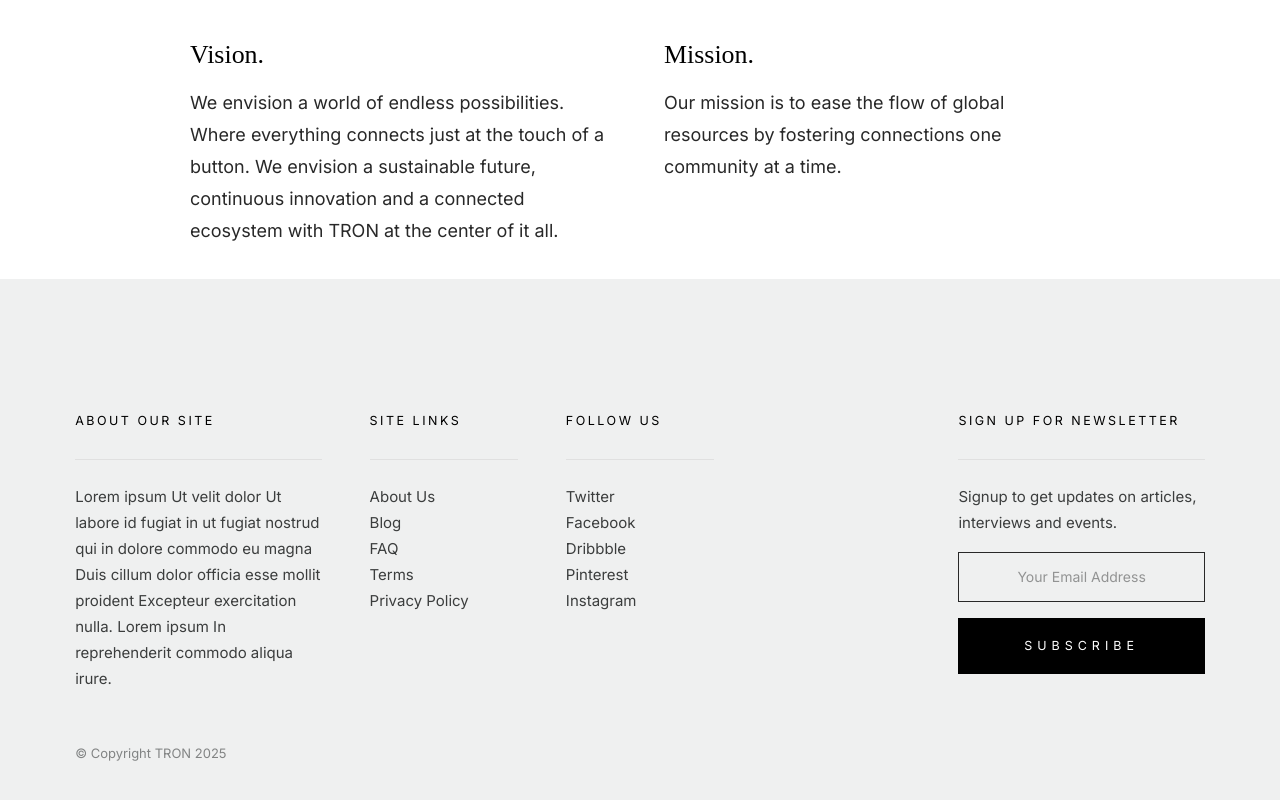
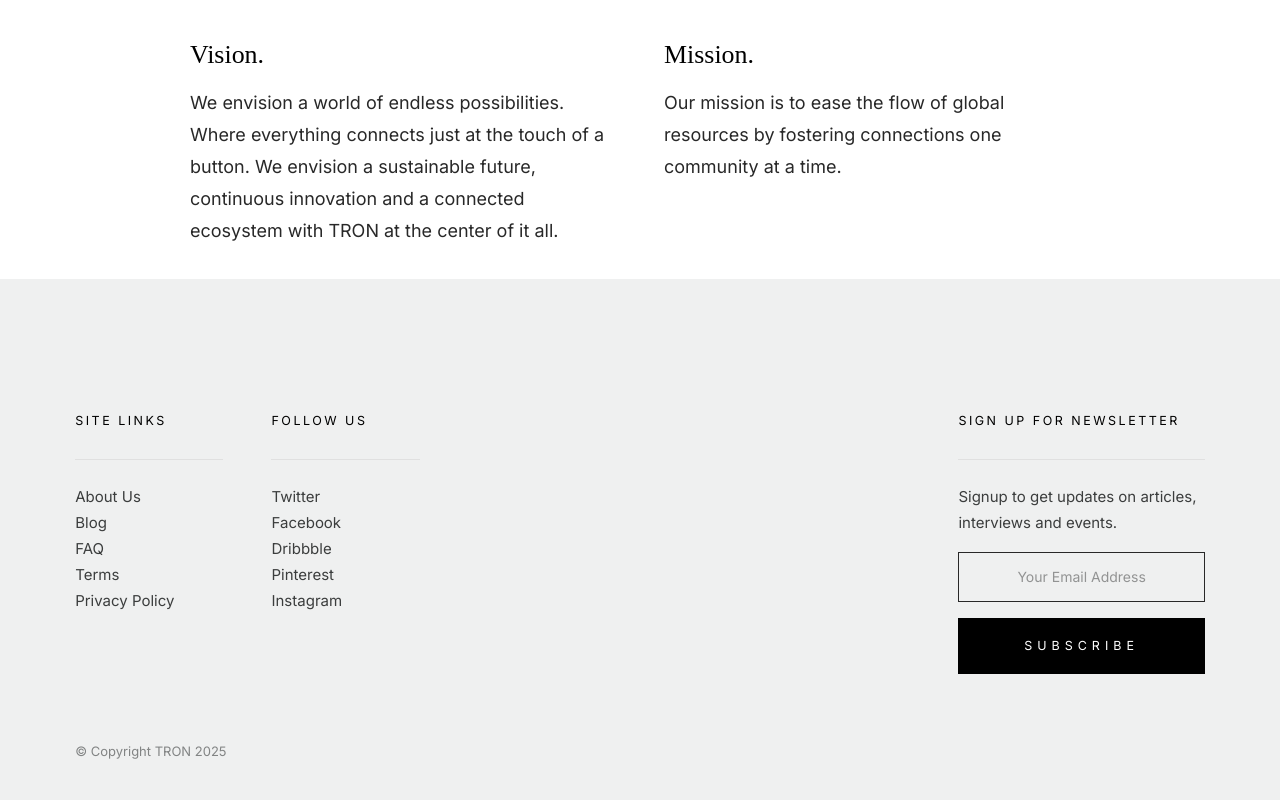
Before and after one commit to Marvarku/TRONV2, a plain HTML site: page about.html in a window 1280 px wide. Shown: the part 1045-1845 px from the top of the page. Drawn offline with nearby package versions, Linux system fonts and the light colour scheme; a web font is replaced by a local one.

Commit message:
clean up

```diff
--- a/about.html
+++ b/about.html
@@ -227,20 +227,6 @@
 
             <div class="row">
 
-                <div class="column large-3 medium-6 tab-12 s-footer__info">
-
-                    <h5>About Our Site</h5>
-
-                    <p>
-                    Lorem ipsum Ut velit dolor Ut labore id fugiat in ut
-                    fugiat nostrud qui in dolore commodo eu magna Duis
-                    cillum dolor officia esse mollit proident Excepteur
-                    exercitation nulla. Lorem ipsum In reprehenderit
-                    commodo aliqua irure.
-                    </p>
-
-                </div> <!-- end s-footer__info -->
-
                 <div class="column large-2 medium-3 tab-6 s-footer__site-links">
 
                     <h5>Site Links</h5>
```
Also changed, not shown: category.html (+0 -14 lines), contact.html (+0 -13 lines), index.html (+0 -14 lines).
